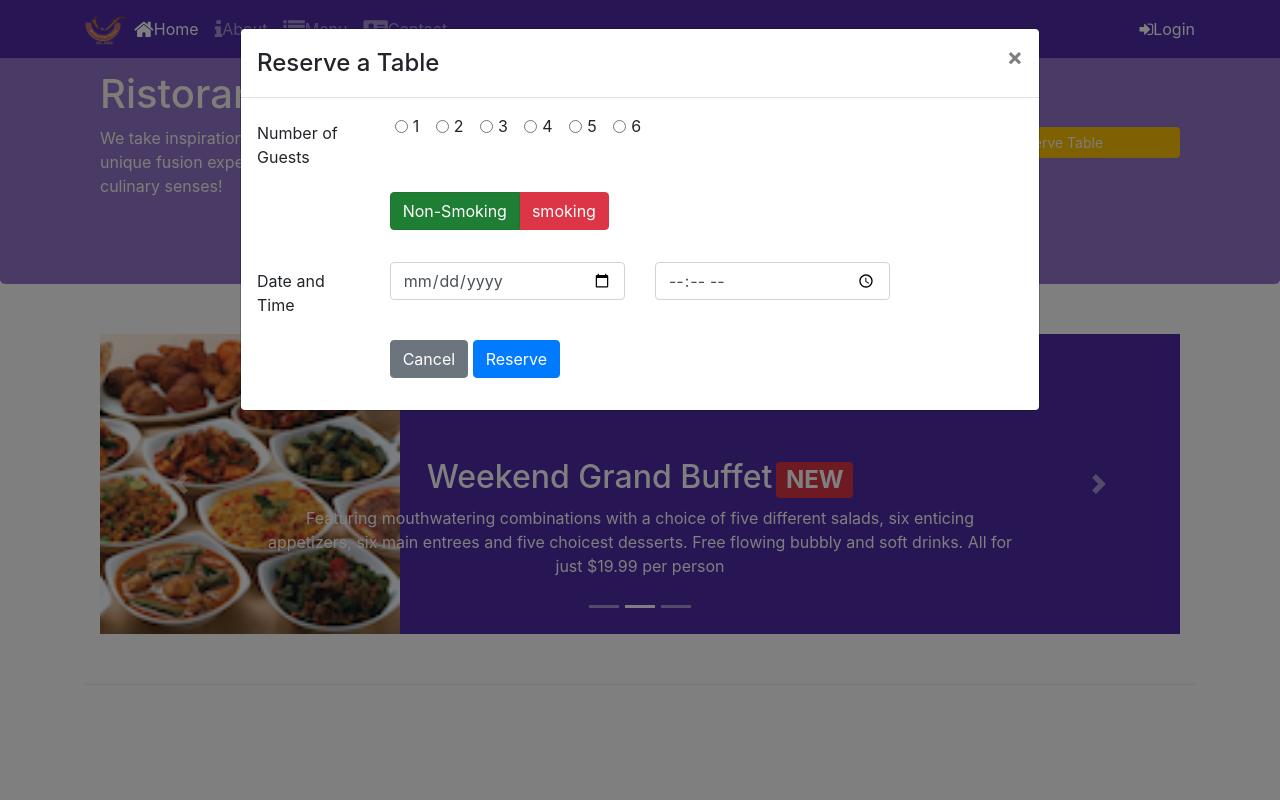
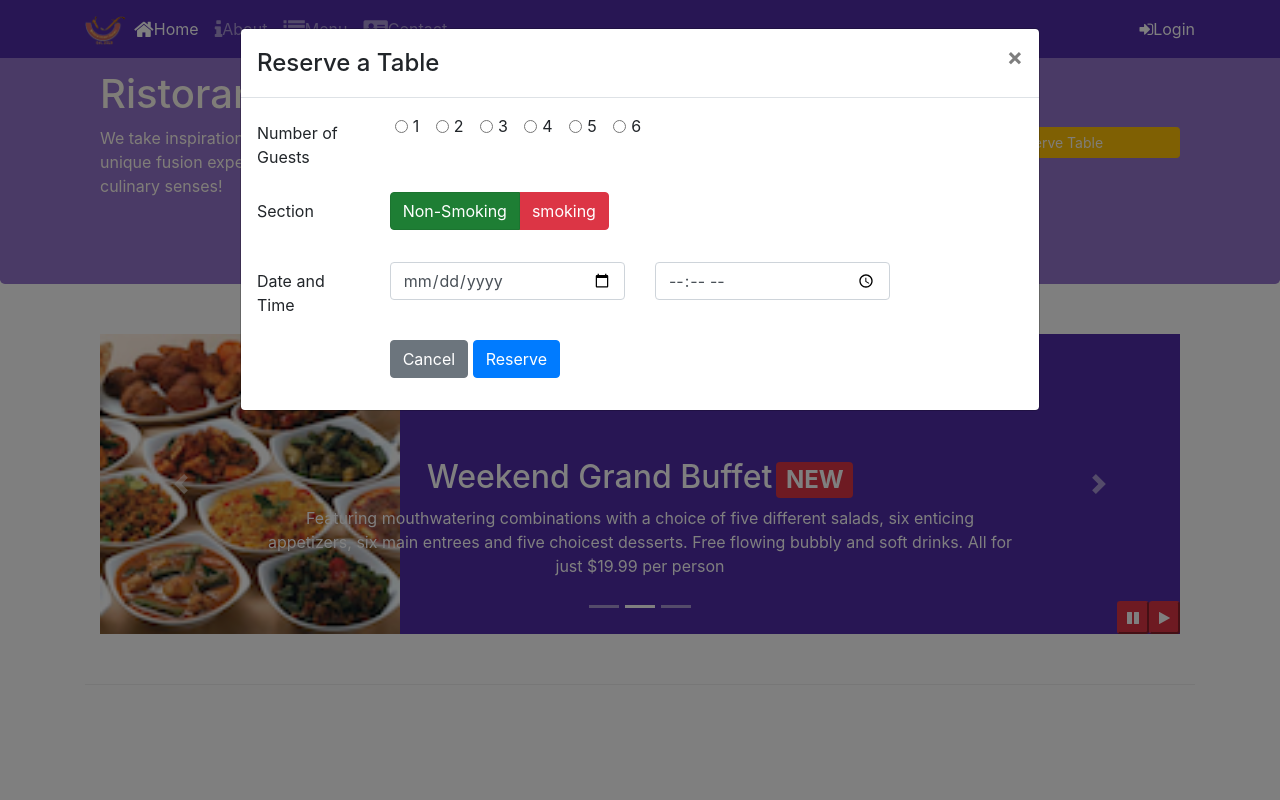
Before and after one commit to stefanodipierro/Front-End-Web-UI-Frameworks-and-Tools-Bootstrap-4-, a website: page index.html in a window 1280 px wide. Both pictures are taken after a click on the button "Reserve Table". Shown: the top 800 px of the page. Drawn offline with nearby package versions, Linux system fonts and the light colour scheme.

Commit message:
Bootstrap Jquery

```diff
--- a/CSS/style.css
+++ b/CSS/style.css
@@ -65,3 +65,9 @@
     left: 0;
     min-height: 300px;
 }
+#carouselButton {
+    right: 0px;
+    position: absolute;
+    bottom: 0px;
+    z-index: 1;
+}
--- a/index.html
+++ b/index.html
@@ -146,7 +146,8 @@
                                     </div>
                                </div>
                                <div class="form-group row">
-                                   <div class="offset-md-2 col-md-10">
+                                   <label for="section" class="col-12 col-md-2 col-form-label"> Section</label>
+                                   <div class="col-md-10">
                                         <div class="btn-group btn-group-toggle" data-toggle="buttons">
                                                 <label class="btn btn-success active">
                                                     <input type="radio" name="options" id="non-smoking" autocomplete="off" checked="checked"> Non-Smoking
@@ -251,6 +252,14 @@
                         <a class="carousel-control-next" href="#mycarousel" role="button" data-slide="next">
                                 <span class="carousel-control-next-icon"></span>
                         </a>
+                        <div class="btn-group" id="carouselButton">
+                            <button class="button btn-danger btn-sm" id="carousel-pause">
+                                <span class="fa fa-pause"></span>
+                            </button>
+                            <button class="button btn-danger btn-sm" id="carousel-play">
+                                <span class="fa fa-play"></span>
+                            </button>
+                        </div>
 
                     </div>
                 </div>
@@ -362,7 +371,17 @@
 <script src="node_modules/jquery/dist/jquery.slim.min.js"></script>
 <script src="node_modules/popper.js/dist/umd/popper.min.js"></script>
 <script src="node_modules/bootstrap/dist/js/bootstrap.min.js"></script>
-
+<script>
+        $(document).ready(function(){
+            $("#mycarousel").carousel( { interval: 2000 } );
+            $("#carousel-pause").click(function(){
+                $("#mycarousel").carousel('pause');
+            });
+            $("#carousel-play").click(function(){
+                $("#mycarousel").carousel('cycle');
+            });
+        });
+</script>
 </body>
 
 </html>
```
